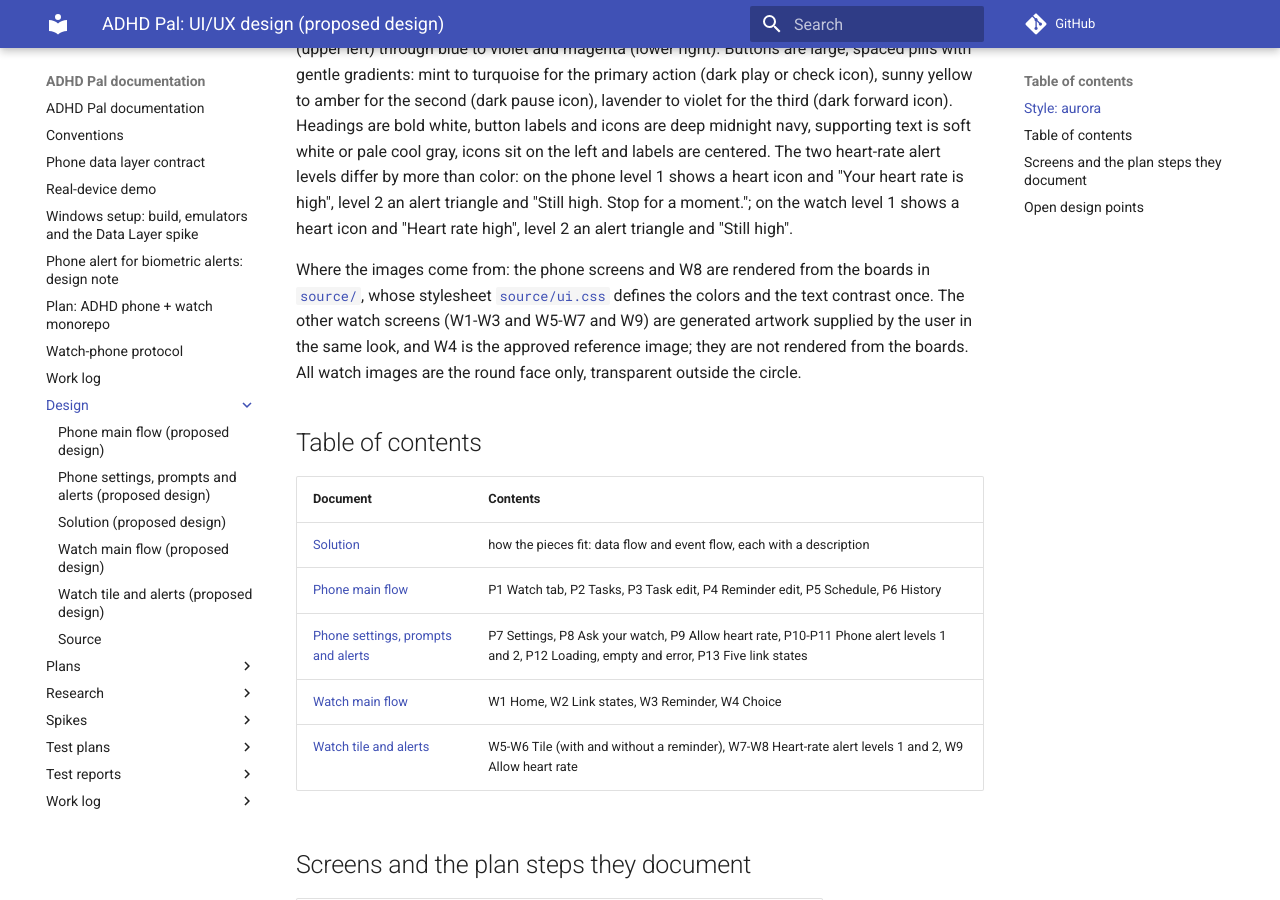
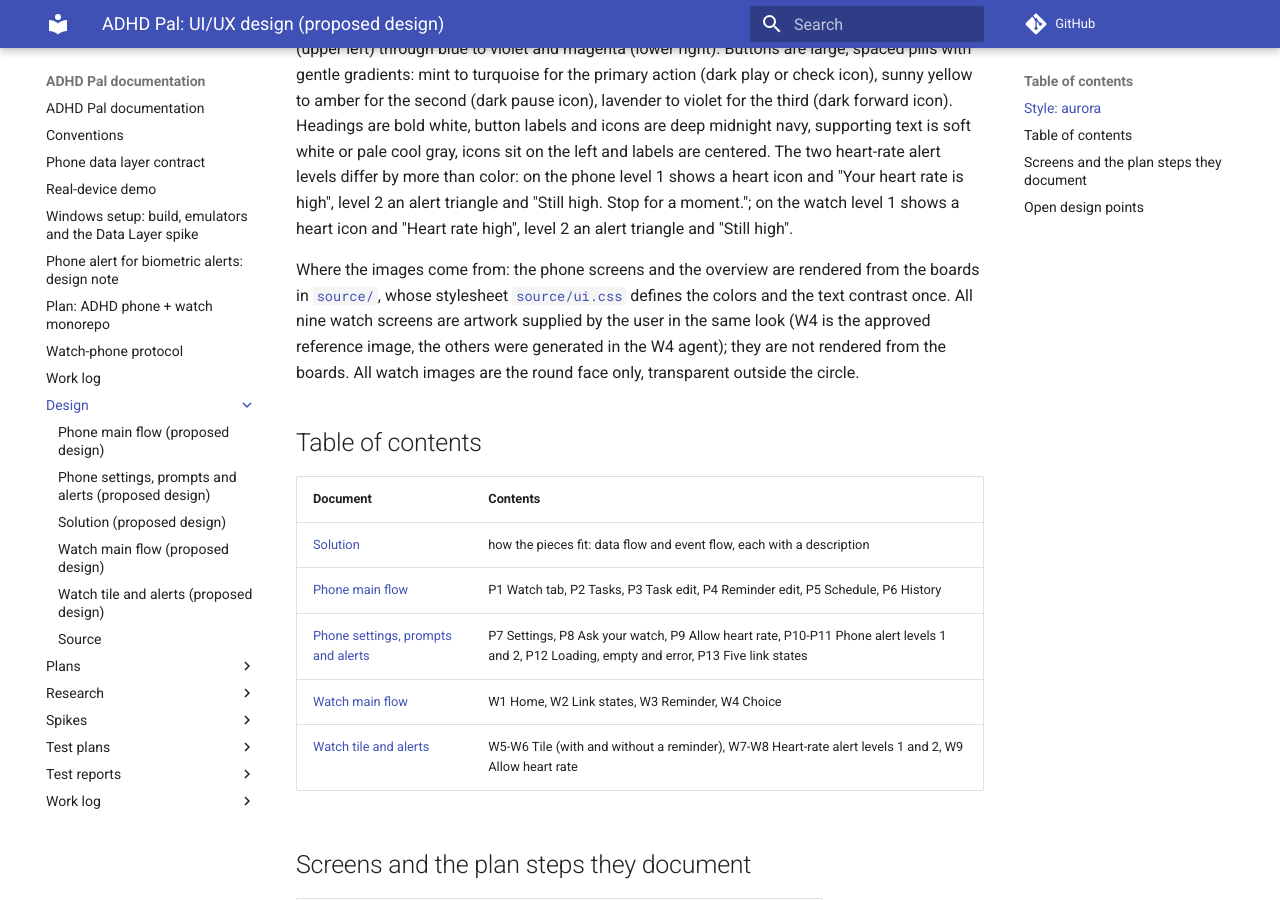
Before and after one commit to shlomoa/my-adhd-pal, an MkDocs documentation site: the page built from docs/design/README.md, in a window 1280 px wide and 900 px high, scrolled down 871 px. Built offline with MkDocs 1.6.1 and Material for MkDocs 9.7.7, drawn with Linux system fonts in a browser that asks for light colours; comment, search, counter and statistics services are not loaded.

Commit message:
Design images: W8 is supplied artwork, its board removed, overview re-rendered with the new W8
Co-Authored-By: Claude Sonnet 5.5 <noreply@anthropic.com>
Claude-Session: https://claude.ai/code/session_0119eKBQkFDJwYDfwmtTQrjB

```diff
--- a/docs/design/README.md
+++ b/docs/design/README.md
@@ -23,10 +23,10 @@ left and labels are centered. The two heart-rate alert levels differ by more tha
 "Your heart rate is high", level 2 an alert triangle and "Still high. Stop for a moment."; on the watch level 1 shows a
 heart icon and "Heart rate high", level 2 an alert triangle and "Still high".
 
-Where the images come from: the phone screens and W8 are rendered from the boards in [`source/`](source/README.md), whose
-stylesheet [`source/ui.css`](source/ui.css) defines the colors and the text contrast once. The other watch screens (W1-W3
-and W5-W7 and W9) are generated artwork supplied by the user in the same look, and W4 is the approved reference image; they
-are not rendered from the boards. All watch images are the round face only, transparent outside the circle.
+Where the images come from: the phone screens and the overview are rendered from the boards in [`source/`](source/README.md), whose
+stylesheet [`source/ui.css`](source/ui.css) defines the colors and the text contrast once. All nine watch screens are
+artwork supplied by the user in the same look (W4 is the approved reference image, the others were generated in the W4 agent);
+they are not rendered from the boards. All watch images are the round face only, transparent outside the circle.
 
 ## Table of contents
 
--- a/docs/design/source/render-manifest.json
+++ b/docs/design/source/render-manifest.json
@@ -13,8 +13,7 @@
     "P11": "c9926f647188b92cbbfec61431159f5ff3dd1750807b36cd257fa7fbe568ab6d",
     "P12": "d279d72ce12380e5931cda33a1a53ec1413cbd60f4c7d0e13ea4e218b1adc42f",
     "P13": "d88c62eb27538b103823126603a73cbef97b591c5b12267762d2435eac11d8dd",
-    "W8": "f28c9a89d8fb5dd6238184a2051a80db36b26ddcfe5d237ee8c5755f461248eb",
-    "overview": "596921e120e4511f1e862edf0196a8fe5e148e70c5e3cfbfa904791b1e1322ce"
+    "overview": "cabf270f851e96edf584a5b64fdee733982b05327df1c6d5cca4ae7addd1790a"
   },
   "supplied": [
     "W1",
@@ -24,6 +23,7 @@
     "W5",
     "W6",
     "W7",
+    "W8",
     "W9"
   ],
   "reference": {
```
Also changed, not shown: docs/design/source/README.md (+4 -2 lines), docs/design/source/WatchAlert2.dc.html (deleted, +0 -31 lines), docs/design/source/render.mjs (+7 -10 lines), docs/test-reports/docs-final.md (+1 -1 lines), docs/work-log/docs.md (+5 -1 lines), docs/design/images/overview-screens.png.
